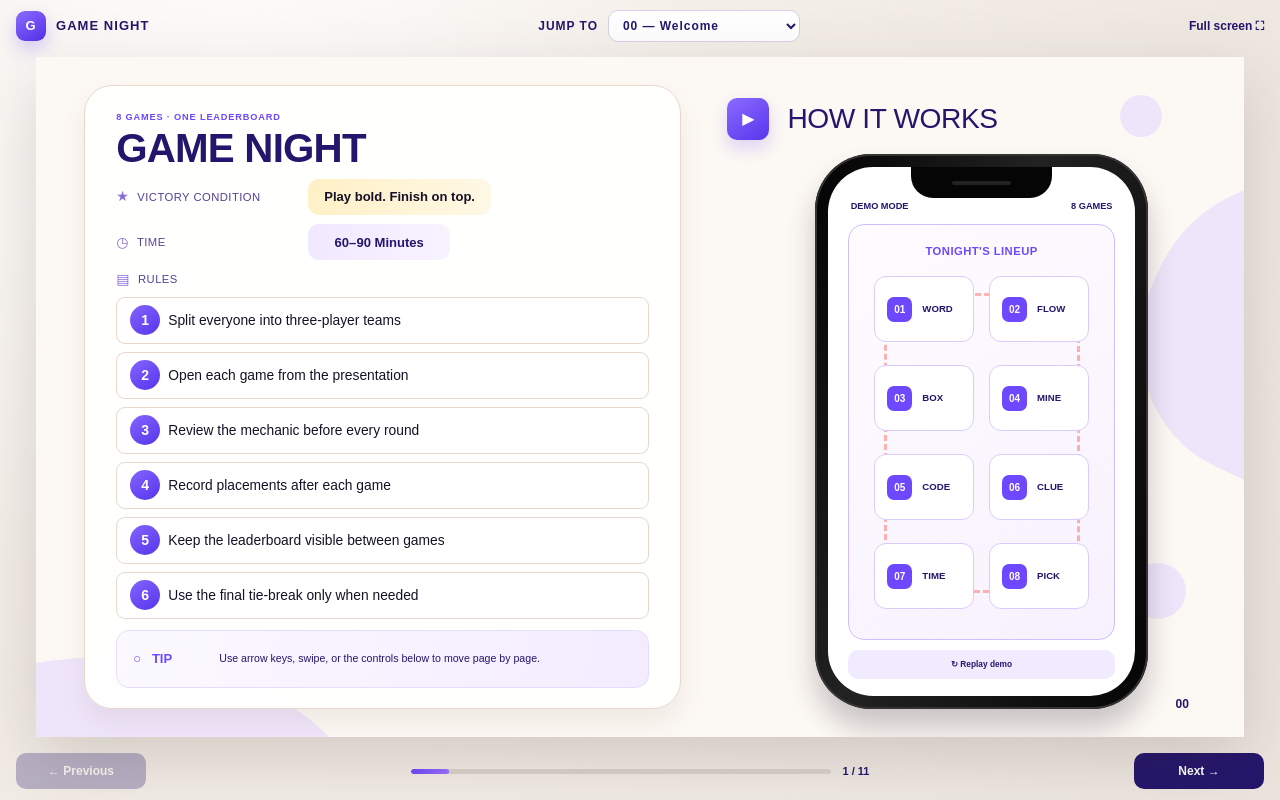
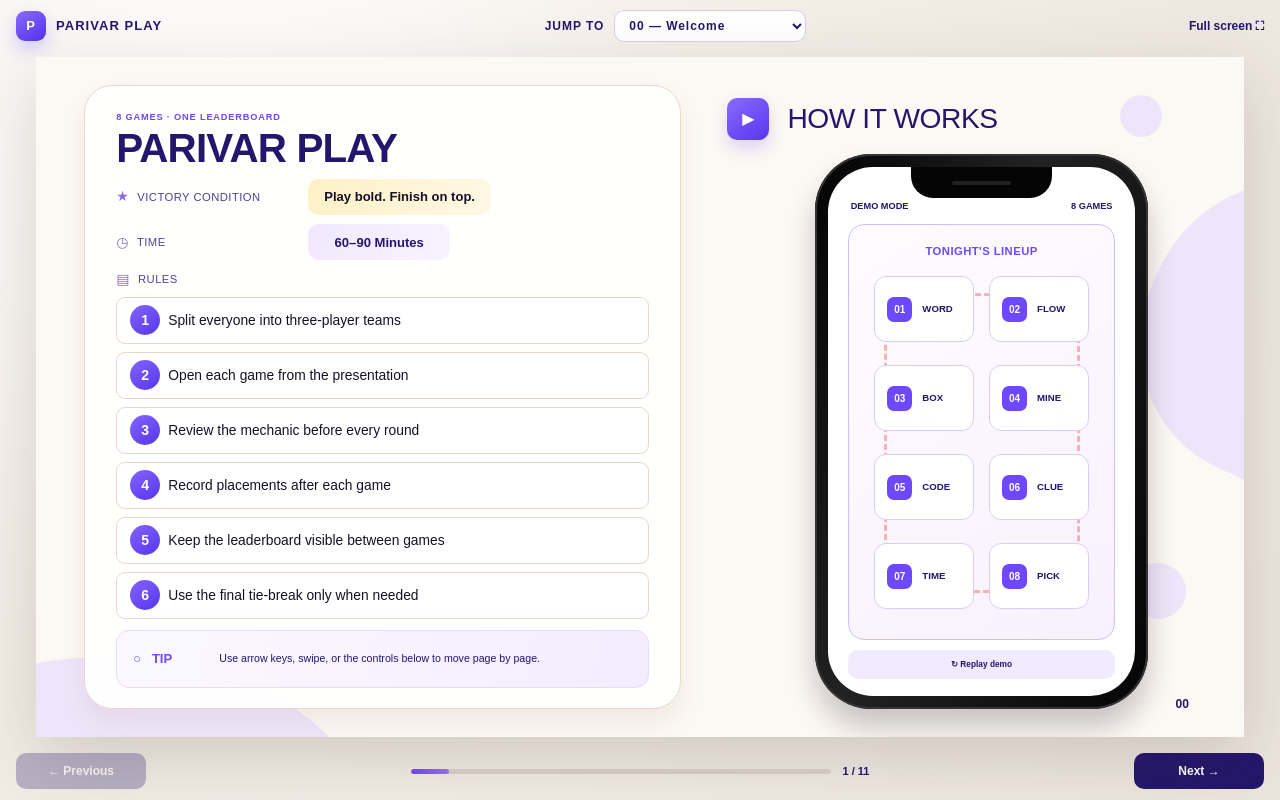
Before and after one commit to hershp/parivar_play_presentation, a Next.js app: page / in a window 1280 px wide. Built offline with nearby package versions, Linux system fonts and the light colour scheme.

Commit message:
Rebrand presentation as Parivar Play

```diff
--- a/app/layout.tsx
+++ b/app/layout.tsx
@@ -2,20 +2,20 @@ import type { Metadata } from "next";
 import "./globals.css";
 
 export const metadata: Metadata = {
-  title: "Game Night — Interactive Presentation",
+  title: "Parivar Play — Interactive Presentation",
   description: "An animated, page-by-page guide to eight multiplayer games and their scoring system.",
   icons: { icon: "/favicon.svg", shortcut: "/favicon.svg" },
   openGraph: {
-    title: "Game Night — Interactive Presentation",
+    title: "Parivar Play — Interactive Presentation",
     description: "Eight games, animated rules, and one leaderboard.",
     type: "website",
-    images: [{ url: "/og-game-night.png", width: 1731, height: 909, alt: "Game Night interactive presentation" }],
+    images: [{ url: "/og-parivar-play.png", width: 1731, height: 909, alt: "Parivar Play interactive presentation" }],
   },
   twitter: {
     card: "summary_large_image",
-    title: "Game Night — Interactive Presentation",
+    title: "Parivar Play — Interactive Presentation",
     description: "Eight games, animated rules, and one leaderboard.",
-    images: ["/og-game-night.png"],
+    images: ["/og-parivar-play.png"],
   },
 };
 
--- a/app/page.tsx
+++ b/app/page.tsx
@@ -34,7 +34,7 @@ type Slide = {
 const slides: Slide[] = [
   {
     number: "00",
-    title: "Game Night",
+    title: "Parivar Play",
     shortTitle: "Welcome",
     icon: "PLAY",
     eyebrow: "8 GAMES · ONE LEADERBOARD",
@@ -454,7 +454,7 @@ export default function Home() {
   return (
     <main className="presentation-shell" onTouchStart={(e) => { touchStart.current = e.changedTouches[0].clientX; }} onTouchEnd={(e) => { if (touchStart.current === null) return; const delta = e.changedTouches[0].clientX - touchStart.current; if (Math.abs(delta) > 60) go(index + (delta < 0 ? 1 : -1)); touchStart.current = null; }}>
       <nav className="topbar" aria-label="Presentation controls">
-        <div className="brand"><span>G</span><b>Game Night</b></div>
+        <div className="brand"><span>P</span><b>Parivar Play</b></div>
         <div className="slide-picker"><label htmlFor="slide-select">Jump to</label><select id="slide-select" value={index} onChange={(e) => go(Number(e.target.value))}>{slides.map((item, i) => <option value={i} key={item.number}>{item.number} — {item.shortTitle}</option>)}</select></div>
         <button className="fullscreen" onClick={() => document.documentElement.requestFullscreen?.()} aria-label="Enter full screen">Full screen ⛶</button>
       </nav>
```
Also changed, not shown: public/og-parivar-play.png (added).
